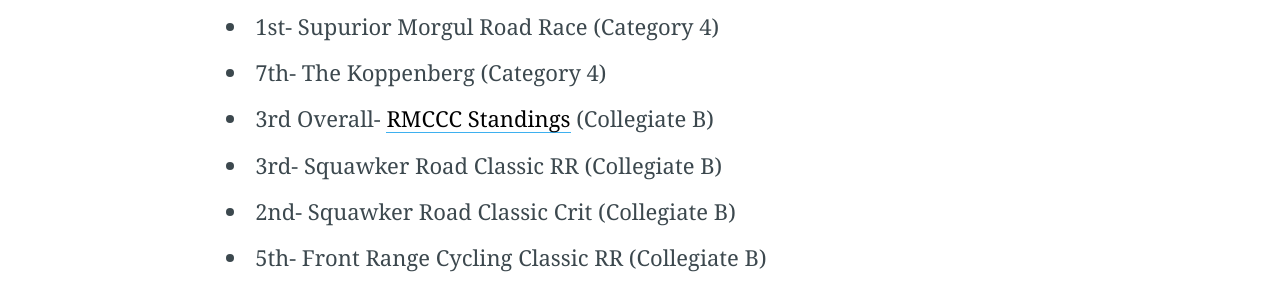
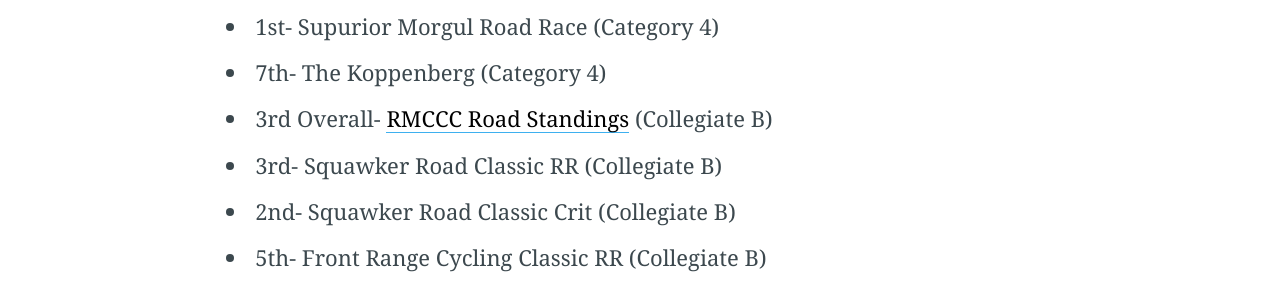
Before and after one commit to johnkeller101/johnkeller101.github.com, a Jekyll site: the page built from about/index.md, in a window 1280 px wide. Shown: the part 1046-1339 px from the top of the page. Built offline with Jekyll 4.4.1, drawn with Linux system fonts in a browser that asks for light colours; nearby versions of some CDN libraries; comment, search, counter and statistics services are not loaded.

Commit message:
2018.06.01-16.10.11

```diff
--- a/about/index.md
+++ b/about/index.md
@@ -23,7 +23,7 @@
 
 - 1st- Supurior Morgul Road Race (Category 4)
 - 7th- The Koppenberg (Category 4)
-- 3rd Overall- [RMCCC Standings](http://winklercycling.com/rmccc/rmccc-individual-standings.html) (Collegiate B)
+- 3rd Overall- [RMCCC Road Standings](http://winklercycling.com/rmccc/rmccc-individual-standings.html) (Collegiate B)
 - 3rd- Squawker Road Classic RR (Collegiate B)
 - 2nd- Squawker Road Classic Crit (Collegiate B)
 <!-- - 10th- Squawker Road Classic Crit (Category 4/5) -->
```
